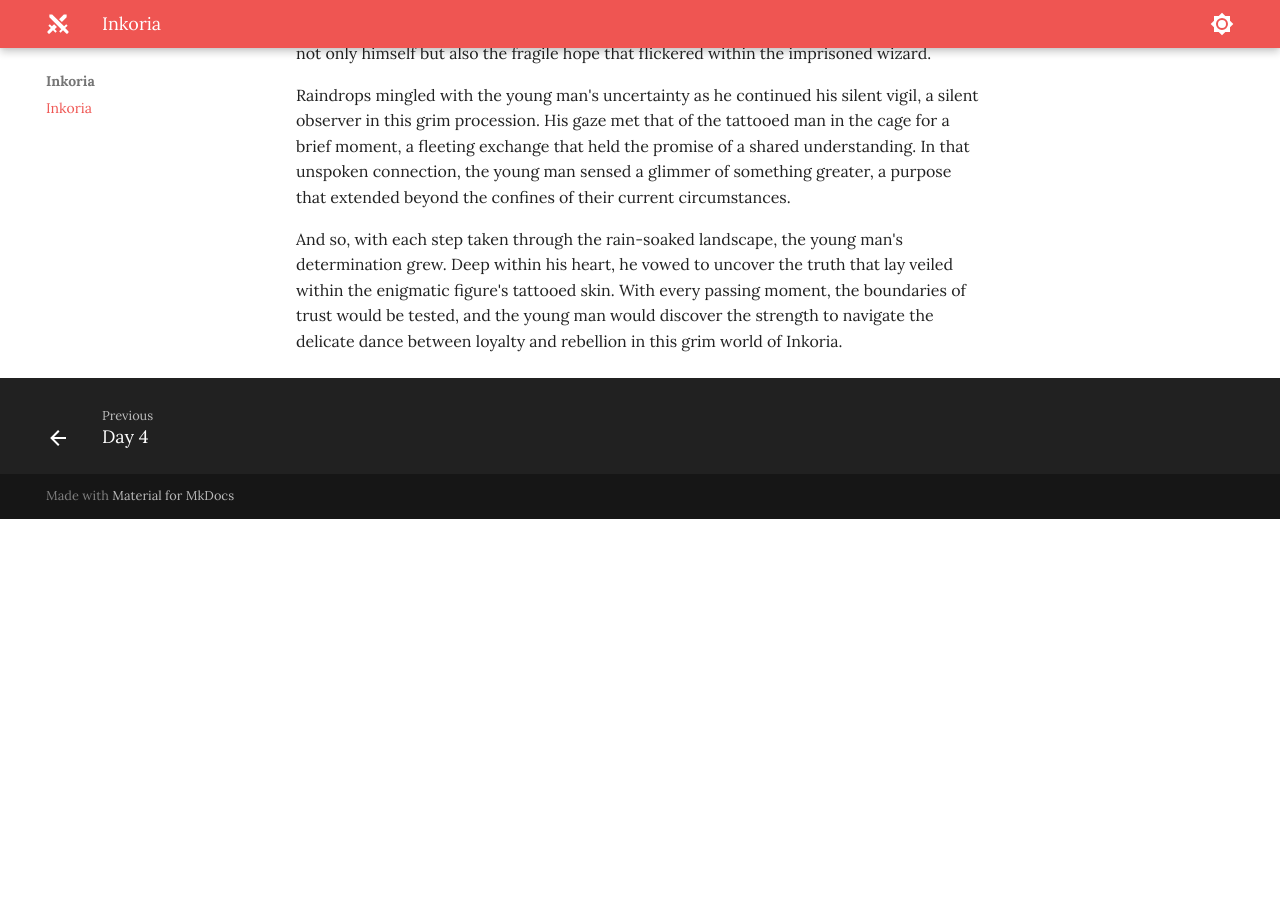
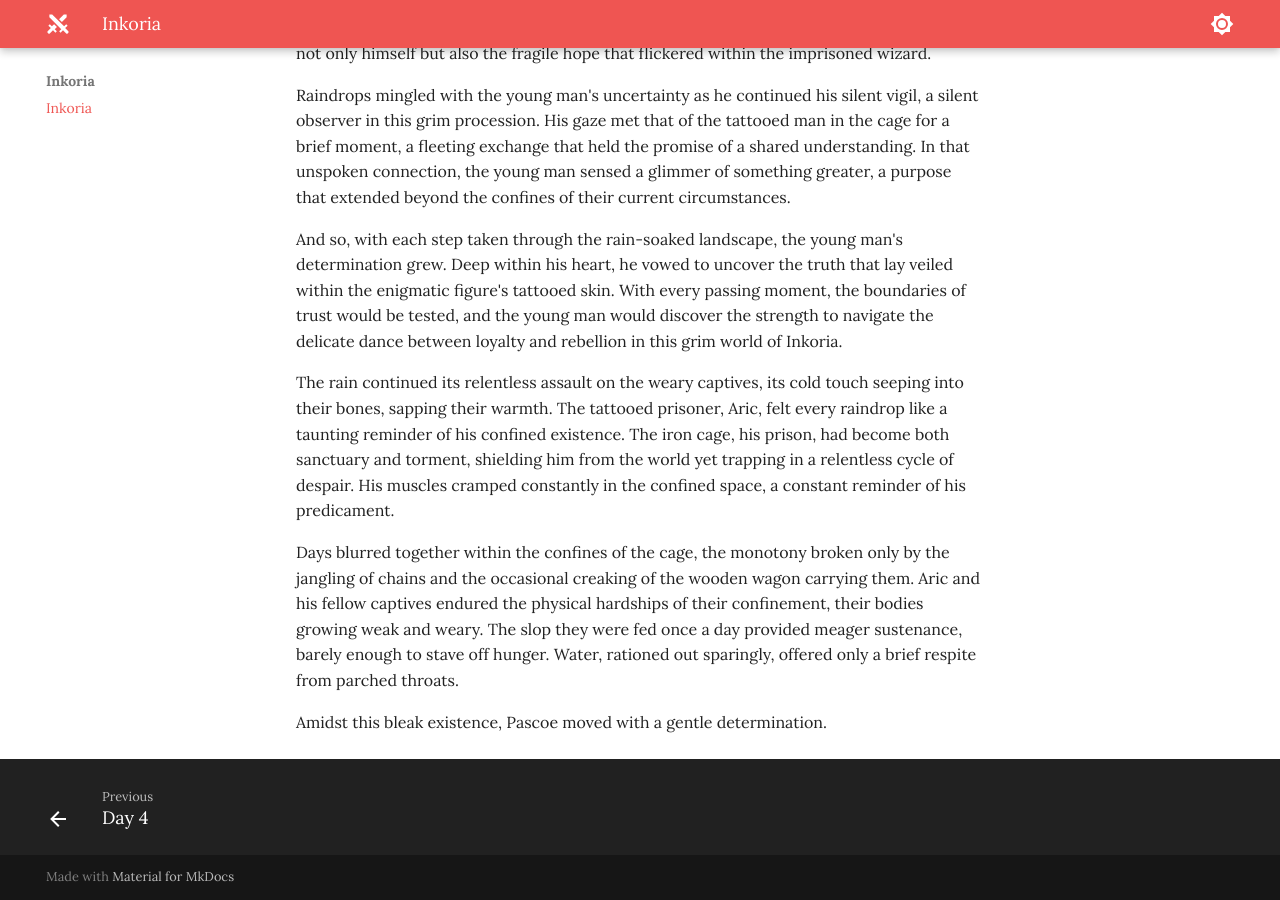
Before and after one commit to jonasmcferreira/adventures, an MkDocs documentation site: the page built from docs/inkoria/00.md, in a window 1280 px wide and 900 px high, scrolled down 1380 px. Built offline with MkDocs 1.6.1 and Material for MkDocs 9.7.7, drawn with Linux system fonts in a browser that asks for light colours; before the commit the page ends 1899 px from its top, so only the background shows below that.

Commit message:
modified docs/inkoria/00.md

```diff
--- a/docs/inkoria/00.md
+++ b/docs/inkoria/00.md
@@ -23,3 +23,9 @@ A spark of suspicion flickered within the young man's mind, a question lingering
 Raindrops mingled with the young man's uncertainty as he continued his silent vigil, a silent observer in this grim procession. His gaze met that of the tattooed man in the cage for a brief moment, a fleeting exchange that held the promise of a shared understanding. In that unspoken connection, the young man sensed a glimmer of something greater, a purpose that extended beyond the confines of their current circumstances.
 
 And so, with each step taken through the rain-soaked landscape, the young man's determination grew. Deep within his heart, he vowed to uncover the truth that lay veiled within the enigmatic figure's tattooed skin. With every passing moment, the boundaries of trust would be tested, and the young man would discover the strength to navigate the delicate dance between loyalty and rebellion in this grim world of Inkoria.
+
+The rain continued its relentless assault on the weary captives, its cold touch seeping into their bones, sapping their warmth. The tattooed prisoner, Aric, felt every raindrop like a taunting reminder of his confined existence. The iron cage, his prison, had become both sanctuary and torment, shielding him from the world  yet trapping in a relentless cycle of despair. His muscles cramped constantly in the confined space, a constant reminder of his predicament.
+
+Days blurred together within the confines of the cage, the monotony broken only by the jangling of chains and the occasional creaking of the wooden wagon carrying them. Aric and his fellow captives endured the physical hardships of their confinement, their bodies growing weak and weary. The slop they were fed once a day provided meager sustenance, barely enough to stave off hunger. Water, rationed out sparingly, offered only a brief respite from parched throats.
+
+Amidst this bleak existence, Pascoe moved with a gentle determination.
```
